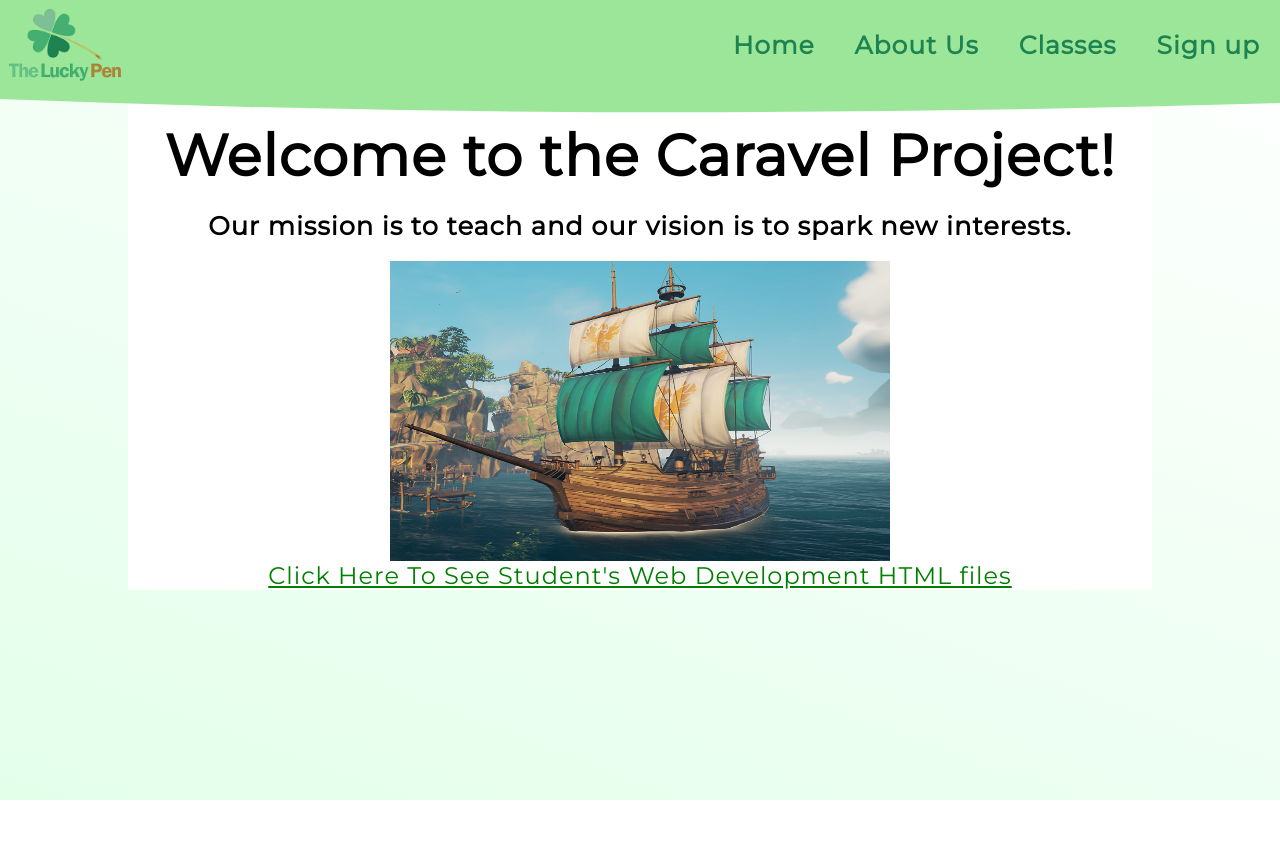
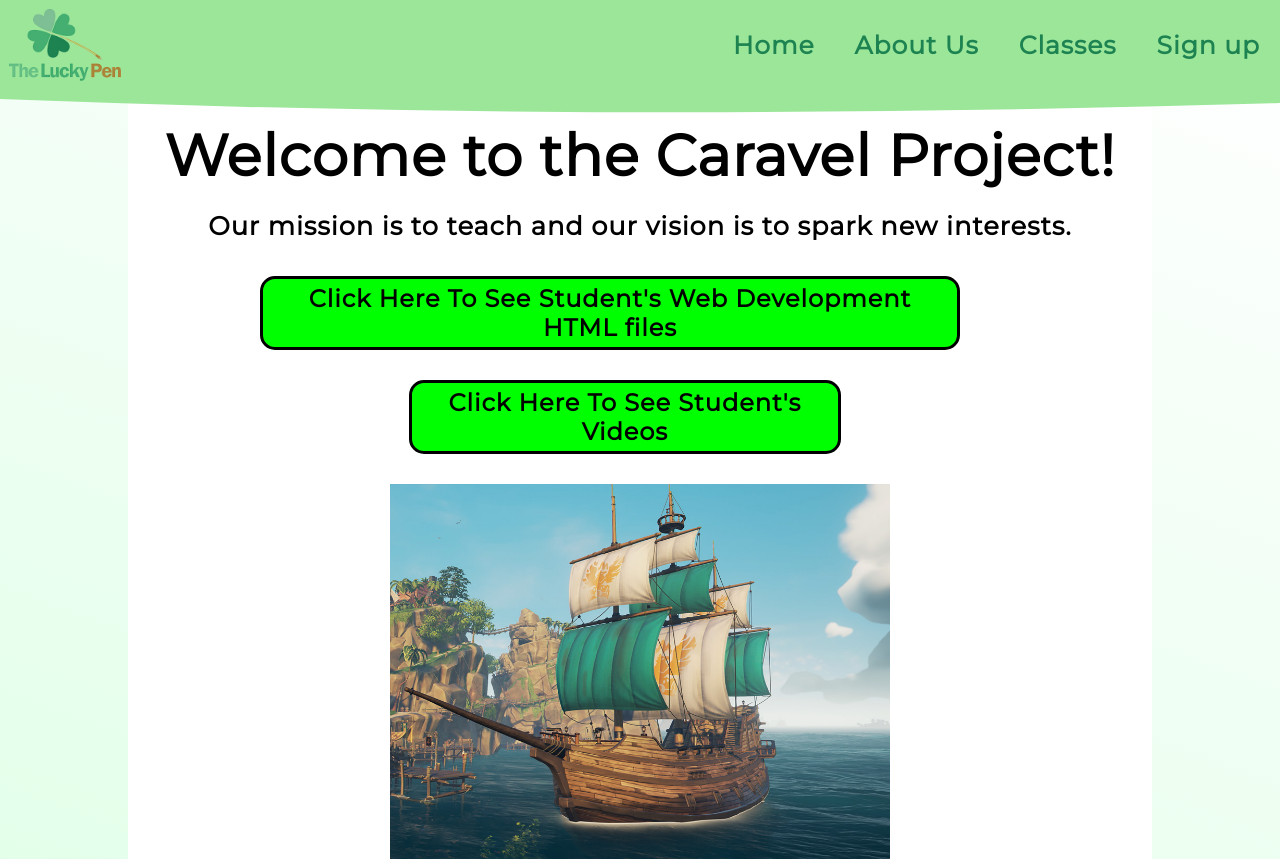
Before and after one commit to TimofeiK27/summerCourses, a Django app: page / in a window 1280 px wide. Before the commit the page ends 800 px from the top, so only its background shows below. Run offline with Django 3.2, Linux system fonts and the light colour scheme.

Commit message:
added student made videos and button to homepage

```diff
--- a/infoSite/static/styles/index.css
+++ b/infoSite/static/styles/index.css
@@ -15,16 +15,38 @@
     margin: 0 20px;
 }
 
-#students {
+.studentMadeLink {
     font-size:1.5em;
     text-align:center;
-    margin:15 px;
-    color:green;
+    font-weight: bold;
+    color: black;
+    text-decoration: none;
+    margin: 15px auto;
 }
 
-.studentURL {
-    color:green;
-    font-size:2em;
-    text-align:center;
-    margin:15px;
+#lastbtn {
+    margin-bottom: 30px;
 }
+
+.studentMadeBtn {
+    padding: 5px;
+    width: 90%;
+    border: 3px solid black;
+    border-radius: 15px;
+    background-color: #0f0;
+}
+
+.studentMadeBtn:hover {
+    background-color: #0c0;
+}
+
+#ship {
+    width: 500px;
+    margin: auto;
+}
+
+@media (max-width: 1000px) {
+    #ship {
+        width: 70vw;
+    }
+}
--- /dev/null
+++ b/infoSite/static/styles/student-videos.css
@@ -0,0 +1,4 @@
+.studentvideo {
+    width: 80%;
+    margin: auto;
+}
--- a/infoSite/templates/index.html
+++ b/infoSite/templates/index.html
@@ -1,14 +1,21 @@
 {% extends "layout.html" %}
 {% load static %}
 {% block body %}
-    <div class="">
+    <div>
         <h1 id="welcome" >Welcome to the Caravel Project!</h1>
         <div>
             <h3 class="tagline">Our mission is to teach and our vision is to spark new interests.</h3>
         </div>
     </div>
-    <img id="scratch-img" src="{% static 'resources/seaofthieves.jpg' %}" alt="lols" class="classImage" >
-    <a href="/students" id="students"> Click Here To See Student's Web Development HTML files</a>
+
+    <a href="/student-websites" class="studentMadeLink">
+        <div class="studentMadeBtn">Click Here To See Student's Web Development HTML files</div>
+    </a>
+    <a href="/student-videos" class="studentMadeLink" id="lastbtn">
+        <div class="studentMadeBtn">Click Here To See Student's Videos</div>
+    </a>
+    <img id="ship" src="{% static 'resources/seaofthieves.jpg' %}" alt="sea of thieves ship">
+
 {% endblock %}
 
 {% block script %}
--- a/infoSite/templates/layout.html
+++ b/infoSite/templates/layout.html
@@ -13,6 +13,7 @@
         <link rel='stylesheet' href="{% static 'styles/about-us.css' %}">
         <link rel='stylesheet' href="{% static 'styles/sign-up.css' %}">
         <link rel='stylesheet' href="{% static 'styles/calendar.css' %}">
+        <link rel='stylesheet' href="{% static 'styles/student-videos.css' %}">
         <link rel="preconnect" href="https://fonts.googleapis.com">
         <link rel="preconnect" href="https://fonts.gstatic.com" crossorigin>
         <link href="https://fonts.googleapis.com/css2?family=Montserrat:wght@400&display=swap" rel="stylesheet">
--- a/infoSite/urls.py
+++ b/infoSite/urls.py
@@ -5,8 +5,9 @@ urlpatterns = [
 	path("about-us", views.aboutus),
 	path("classes", views.classes),
 	path("sign-up", views.signup),
-	path("students", views.students),
-	path("students/<str:stu>", views.student),
+	path("student-websites", views.student_websites),
+	path("student-websites/<str:stu>", views.student_website),
+	path("student-videos", views.student_videos)
 	# API Routes
     #path("images", views.images, name="image"),
 ]
--- a/infoSite/views.py
+++ b/infoSite/views.py
@@ -23,11 +23,14 @@ def classes(request):
 def signup(request):
     return render(request, "sign-up.html")
 
-def students(request):
-    return render(request, "students.html")
+def student_websites(request):
+    return render(request, "student-websites.html")
 
-def student(request, stu):
+def student_website(request, stu):
     return render(request, "student-websites/" + stu + ".html")
+
+def student_videos(request):
+    return render(request, "student-videos.html")
 
 # images(request):
 #    return JsonResponse({"funtime"}, status=201)
```
Also changed, not shown: infoSite/templates/student-videos.html (added, +8 -0 lines), infoSite/templates/student-websites.html (added, +14 -0 lines), infoSite/templates/students.html (deleted, +0 -14 lines), 1 other file.
